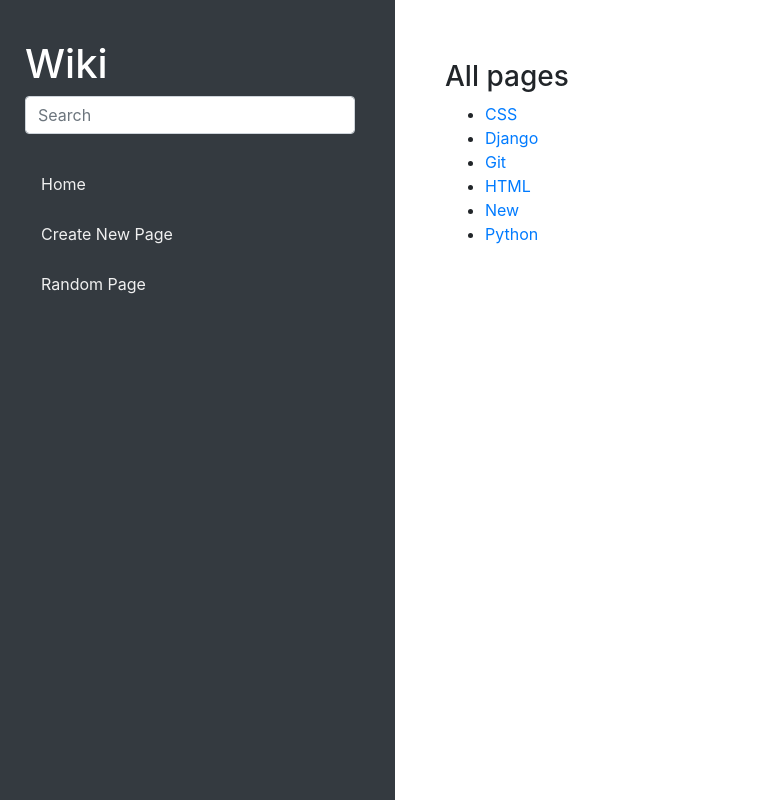
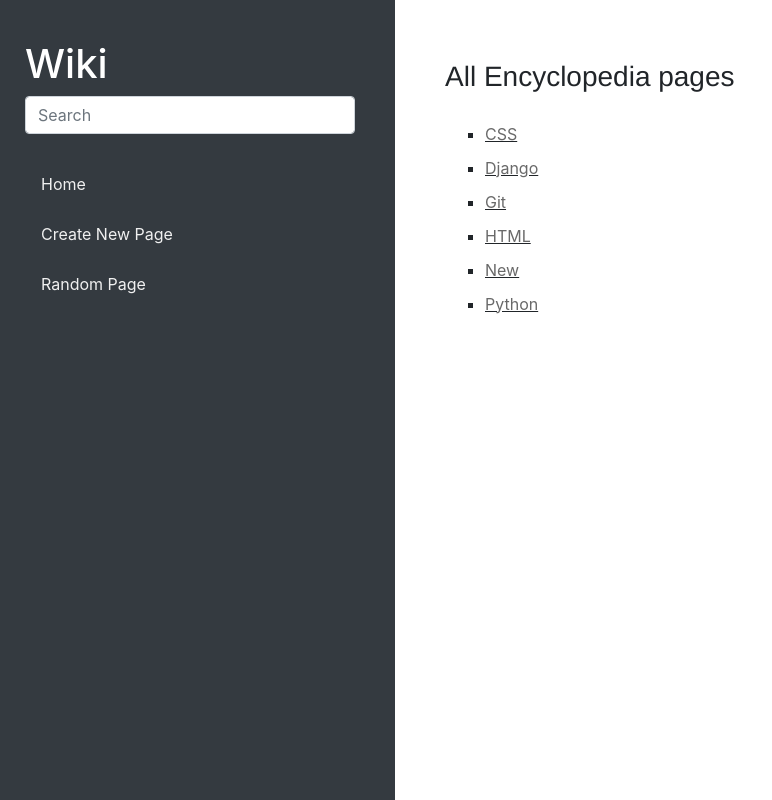
Before and after one commit to AmaniEzz/Encyclopedia-Django-app, a Django app: page / in a window 1280 px wide. Shown: the whole page, without its empty margins (0-772 px from the left). Run offline with Django 3.2, Linux system fonts and the light colour scheme; some libraries are stand-ins or nearby versions.

Commit message:
project 1

```diff
--- a/encyclopedia/templates/encyclopedia/entry.html
+++ b/encyclopedia/templates/encyclopedia/entry.html
@@ -7,5 +7,6 @@
 
 {% block body %}
        {{ entry |markdownify}}
-       <a href = " {% url 'Edit_Page' title %} "> Edit Page </a>
+       <button onclick="location.href ='{% url 'Edit_Page' title %}'" type="button" class="btn btn-secondary">  Edit Page </button>
+
 {% endblock %}
--- a/encyclopedia/templates/encyclopedia/index.html
+++ b/encyclopedia/templates/encyclopedia/index.html
@@ -5,11 +5,11 @@
 {% endblock %}
 
 {% block body %}
-    <h3>{{header}}</h3>
+    <h3 style="font-family: 'Franklin Gothic Medium', 'Arial Narrow', Arial, sans-serif;">{{header}}</h3>
 
-    <ul>
+    <ul style="list-style: square; padding-top: 20px;">
         {% for entry in entries %}
-            <li> <a href = " {% url 'title' entry %} "> {{ entry }} </a> </li>
+            <li style="padding-bottom: 10px;text-decoration: underline;"> <a href = " {% url 'title' entry %} " style="color:dimgrey"> {{ entry }} </a> </li>
         {% endfor %}
     </ul>
 
--- a/encyclopedia/views.py
+++ b/encyclopedia/views.py
@@ -10,7 +10,7 @@
 def index(request):
     return render(request, "encyclopedia/index.html", {
         "entries": util.list_entries(),
-        "header": "All pages"
+        "header": "All Encyclopedia pages"
     })
 
 def title(request, entry_name):
```
